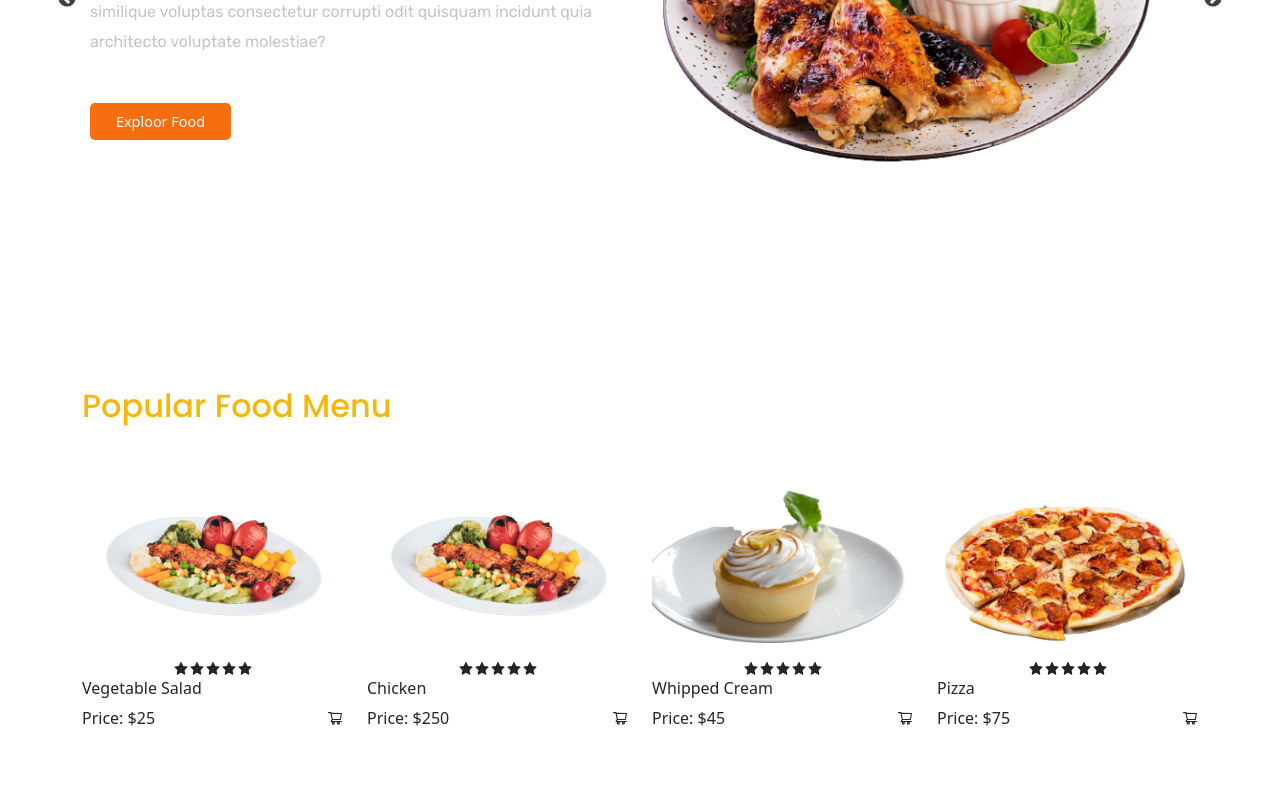
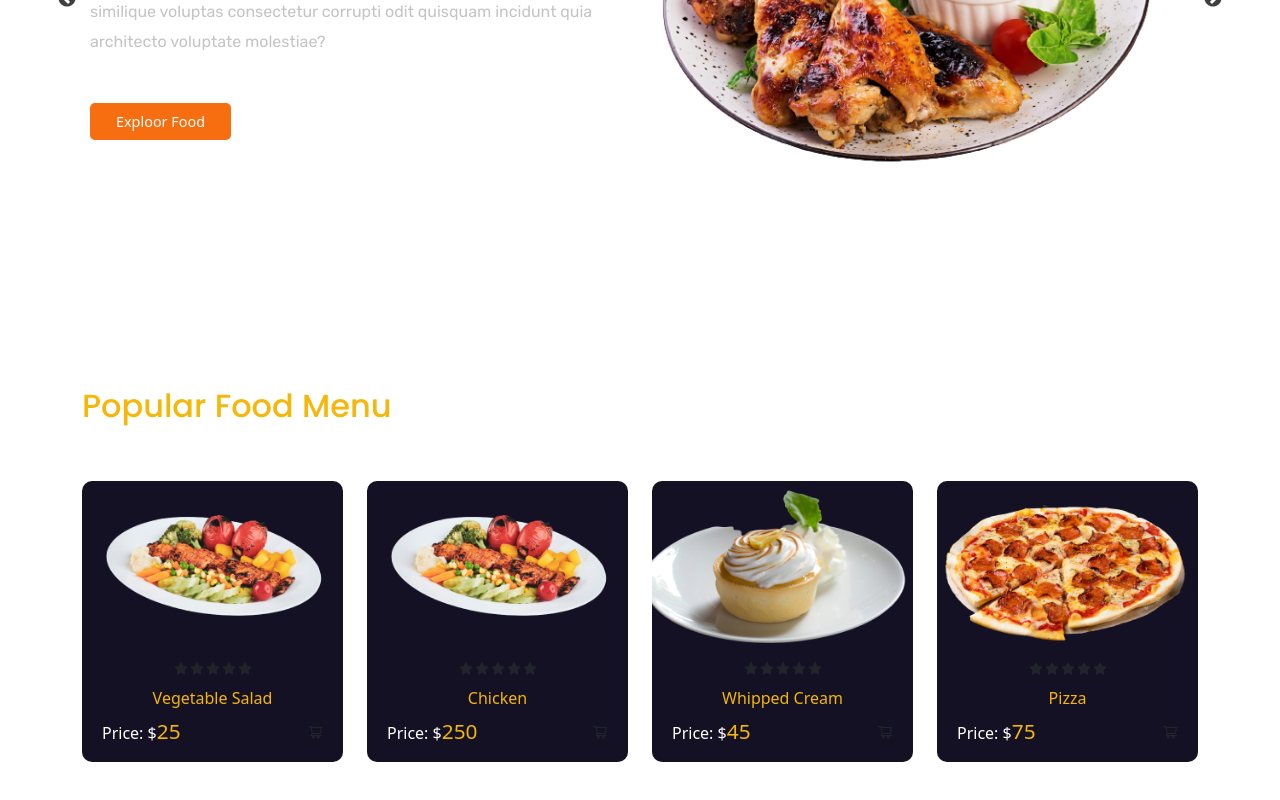
Before and after one commit to KamaksheeSamant/React-MasterChef-Restaurant, a React (Create React App) app: page / in a window 1280 px wide. Shown: the part 318-1118 px from the top of the page. Built offline with nearby package versions, Linux system fonts and the light colour scheme.

Commit message:
chore: add popular food menu

```diff
--- a/src/componenets/PopularMenu.jsx
+++ b/src/componenets/PopularMenu.jsx
@@ -1,50 +1,20 @@
 import React from "react";
 import { Container, Row, Col } from "reactstrap";
-import { AiFillStar, AiOutlineShoppingCart } from "react-icons/ai";
+
+import { ProductCard } from "./index";
 import { popularMenuFood } from "../assets/fake-data/products";
 
 const PopularMenu = () => {
   return (
     <section>
-      <Container>
+      <Container className="pt-0">
         <Row>
           <Col lg="22" className="mb-5">
             <h2>Popular Food Menu</h2>
           </Col>
           {popularMenuFood.map((item) => (
             <Col lg="3" key={item.id}>
-              <div className="single__product">
-                <div className="product__img">
-                  <img src={item.imgUrl} alt="" className="w-100" />
-                </div>
-                <div className="product__content">
-                  <div className="rating text-center">
-                    <span>
-                      <AiFillStar className="ri-star-s-fill" />
-                    </span>
-                    <span>
-                      <AiFillStar className="ri-star-s-fill" />
-                    </span>
-                    <span>
-                      <AiFillStar className="ri-star-s-fill" />
-                    </span>
-                    <span>
-                      <AiFillStar className="ri-star-s-fill" />
-                    </span>
-                    <span>
-                      <AiFillStar className="ri-star-s-fill" />
-                    </span>
-                  </div>
-                  <h6>{item.title}</h6>
-                  <div className="d-flex align-items-center justify-content-between">
-                    <span className="price">
-                      {" "}
-                      Price: $<span>{item.price}</span>
-                    </span>
-                    <AiOutlineShoppingCart />
-                  </div>
-                </div>
-              </div>
+              <ProductCard item={item} />
             </Col>
           ))}
         </Row>
--- a/src/componenets/ProductCard.jsx
+++ b/src/componenets/ProductCard.jsx
@@ -1,7 +1,42 @@
 import React from "react";
+import { AiFillStar, AiOutlineShoppingCart } from "react-icons/ai";
+import "./productCard.scss";
 
-const ProductCard = () => {
-  return <div>ProductCard</div>;
+const ProductCard = ({ item }) => {
+  return (
+    <div className="single__product">
+      <div className="product__img">
+        <img src={item.imgUrl} alt="" className="w-100" />
+      </div>
+      <div className="product__content">
+        <div className="rating text-center">
+          <span>
+            <AiFillStar className="ri-star-s-fill" />
+          </span>
+          <span>
+            <AiFillStar className="ri-star-s-fill" />
+          </span>
+          <span>
+            <AiFillStar className="ri-star-s-fill" />
+          </span>
+          <span>
+            <AiFillStar className="ri-star-s-fill" />
+          </span>
+          <span>
+            <AiFillStar className="ri-star-s-fill" />
+          </span>
+        </div>
+        <h6>{item.title}</h6>
+        <div className="d-flex align-items-center justify-content-between">
+          <span className="price">
+            {" "}
+            Price: $<span>{item.price}</span>
+          </span>
+          <AiOutlineShoppingCart />
+        </div>
+      </div>
+    </div>
+  );
 };
 
 export default ProductCard;
--- a/src/componenets/index.js
+++ b/src/componenets/index.js
@@ -1,3 +1,4 @@
 export { default as Header } from "./Header";
 export { default as Slider } from "./Slider";
 export { default as PopularMenu } from "./PopularMenu";
+export { default as ProductCard } from "./ProductCard";
--- /dev/null
+++ b/src/componenets/productCard.scss
@@ -0,0 +1,72 @@
+.single__product {
+    background: #141124;
+    border-radius: 10px;
+    cursor: pointer;
+    animation: animate 1s ease-in;
+  }
+
+  .single__product:hover {
+    box-shadow: 5px 5px 10px -5px #f5b70a;
+  }
+
+  .product__content {
+    padding: 0px 20px;
+    padding-bottom: 15px;
+  }
+
+  .product__content h6 {
+    color: #f5b70a;
+    text-align: center;
+  }
+  .rating span i {
+    color: #f76e11;
+  }
+
+  .rating {
+    margin-bottom: 10px;
+  }
+
+  .price {
+    color: #fff;
+  }
+
+  .price span {
+    color: #f5b70a;
+    font-size: 1.3rem;
+    font-weight: 500;
+  }
+
+  .shopping__icon {
+    width: 30px;
+    height: 30px;
+    border-radius: 5px;
+    background: #f76e11;
+    display: flex;
+    align-items: center;
+    justify-content: center;
+    cursor: pointer;
+  }
+
+  @keyframes animate {
+    from {
+      transform: scale(0);
+    }
+
+    to {
+      transform: scale(1);
+    }
+  }
+
+  @media only screen and (max-width: 767px) {
+    .product__content h6 {
+      font-size: 0.9rem;
+    }
+
+    .price {
+      font-size: 0.8rem;
+    }
+
+    .price span {
+      font-size: 0.9rem;
+    }
+  }
```
